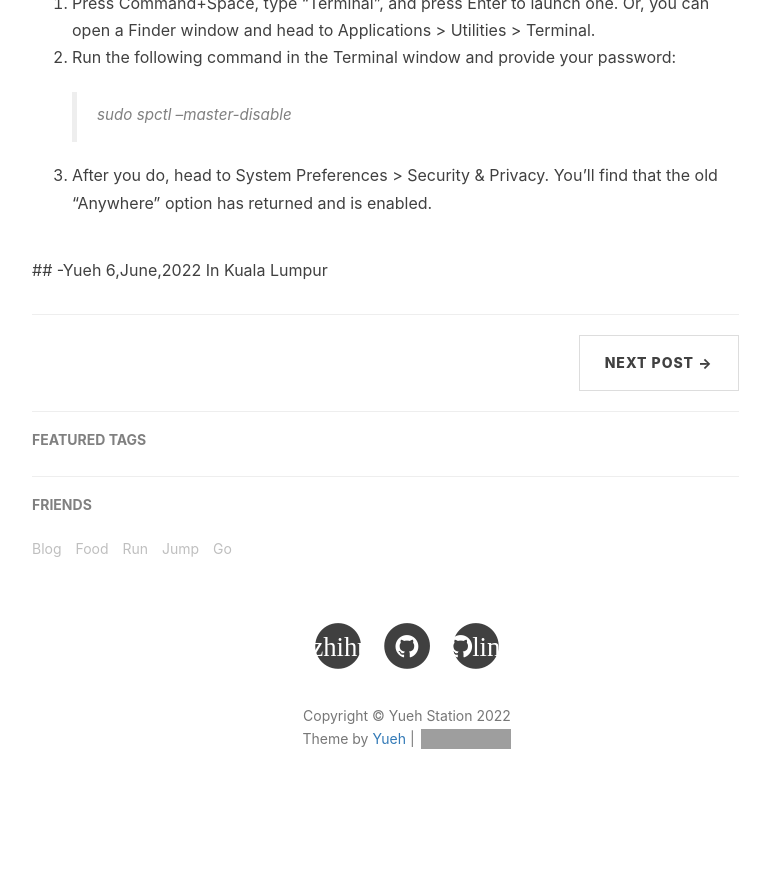
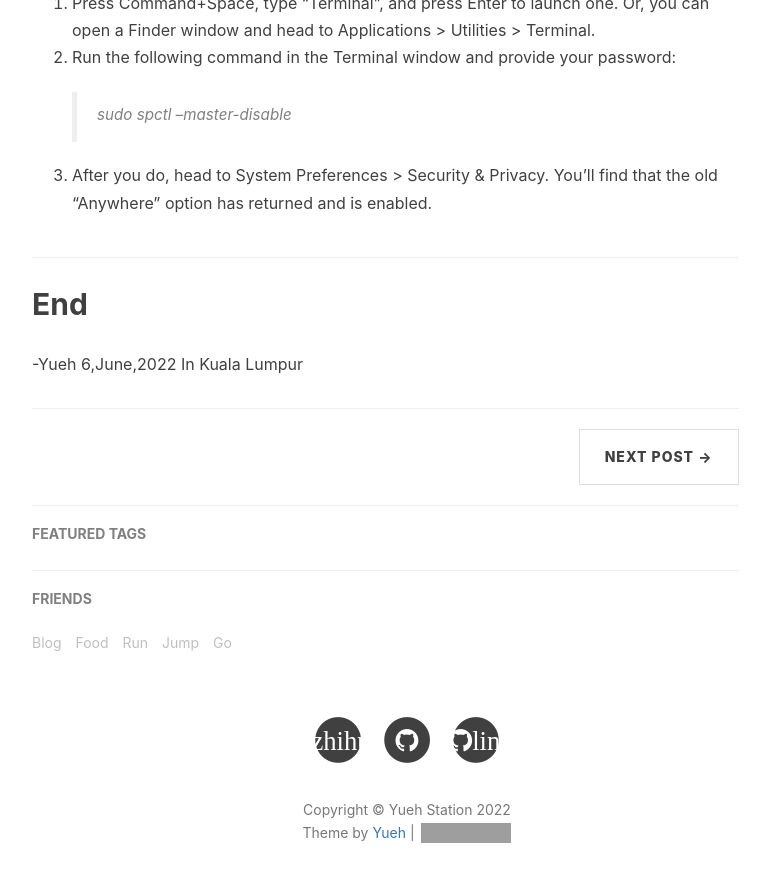
Before and after one commit to YuehYueh/yuehyueh.github.io, a Jekyll site: the page built from _posts/2022-06-06-Macos-open-anywhere-source.markdown, in a window 1280 px wide and 900 px high, scrolled down 686 px. Shown: the top 882 px of the window, without its empty margins (233-1003 px from the left). Built offline with Jekyll 4.4.1, drawn with Linux system fonts in a browser that asks for light colours; nearby versions of some CDN libraries; comment, search, counter and statistics services are not loaded; before the commit the page ends 1529 px from its top, so only the background shows below that; grey boxes are pictures that could not be loaded.

Commit message:
Update 2022-06-06-Macos-open-anywhere-source.markdown

```diff
--- a/_posts/2022-06-06-Macos-open-anywhere-source.markdown
+++ b/_posts/2022-06-06-Macos-open-anywhere-source.markdown
@@ -14,5 +14,6 @@ tags:
    >sudo spctl --master-disable
 3. After you do, head to System Preferences > Security & Privacy. You'll find that the old “Anywhere” option has returned and is enabled.
 
-##
+---
+## End
 -Yueh 6,June,2022 In Kuala Lumpur
```
